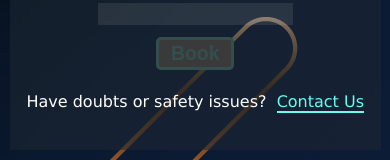
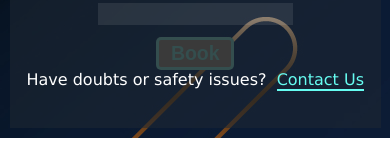
Before and after one commit to Siddhant-Baranwal/shop_frontend, a React (Create React App) app: page /cycle in a window 390 px wide. Shown: the part 823-983 px from the top of the page. After the commit the page ends 961 px from the top, so only its background shows below. Built offline with nearby package versions, Linux system fonts and the light colour scheme; the HTML template or start-up script is replaced by a standard one.

Commit message:
updating loading element

```diff
--- a/src/App.css
+++ b/src/App.css
@@ -24,7 +24,8 @@ form{
   justify-content: center;
   flex-direction: column;
   width: 80%;
-  height: 80vh;
+  height: auto;
+  padding: 2vw;
   background-color: #1f283389;
   margin: 0vw 0vw 0vw 5vw;
 }
@@ -238,13 +239,6 @@ form button:enabled:hover{
   margin-top: 1.5vw;
 }
 
-.loader{
-  height: 10vw;
-  width: 20vw;
-  position: relative;
-  top: 2vw;
-}
-
 .logo{
   width: 5vw;
   height: 5vw;
@@ -359,7 +353,6 @@ form button:enabled:hover{
 }
 
 .itemContact{
-  margin-top: 10px;
   font-family: 'Lucida Sans', 'Lucida Sans Regular', 'Lucida Grande', 'Lucida Sans Unicode', Geneva, Verdana, sans-serif;
 }
 
@@ -373,12 +366,9 @@ form button:enabled:hover{
 }
 
 .loader{
-  position: absolute;
-  background-color: #217eef40;
-  width: 100vw;
-  top: 0;
-  left: 0;
-  height: 100vh;
+  height: 2vw;
+  width: 8vw;
+  margin: 0.5vw;
 }
 
 @media only screen and (max-width: 1000px) {
@@ -500,7 +490,7 @@ form button:enabled:hover{
   form button{
     font-size: 5vw;
     padding: 0.5vw 3vw;
-    margin: 3vw 0vw 3vw 0vw;
+    margin: 3vw 0vw 0vw 0vw;
     font-weight: bold;
     transition: 1s;
   }
@@ -565,4 +555,13 @@ form button:enabled:hover{
     padding: 5px;
   }
 
+  .loader{
+    height: 4vw;
+    width: 16vw;
+  }
+
+  .itemContact{
+    margin-top: 0;
+  }
+
 }
```
Also changed, not shown: public/gifs/loading.gif.
